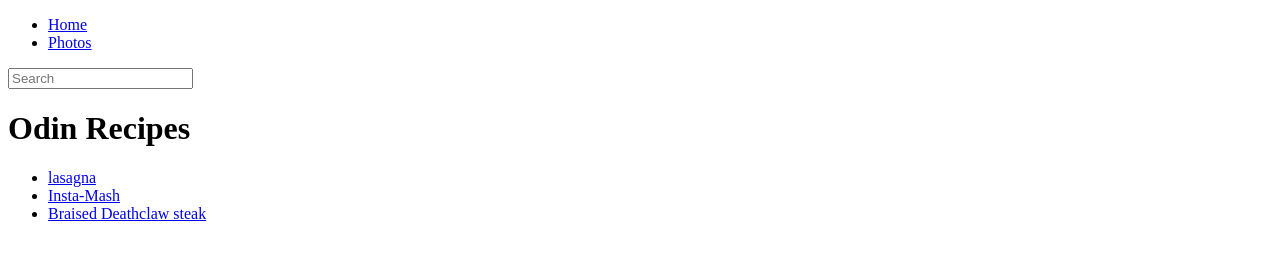
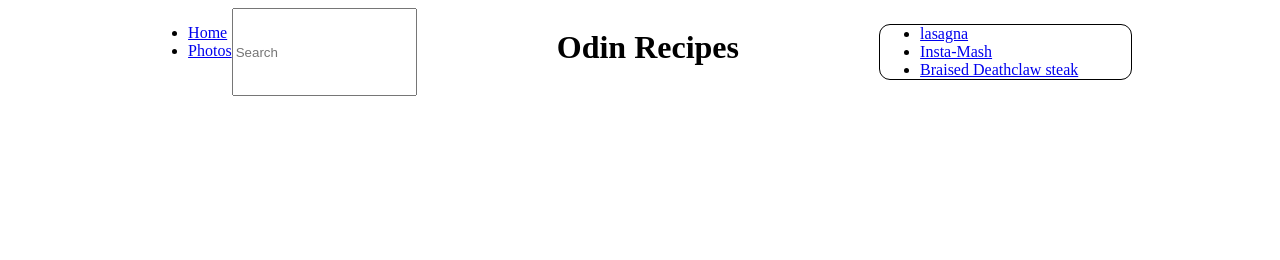
Before and after one commit to marjeanm/odin-recipes, a plain HTML site: page index.html in a window 1280 px wide. Drawn offline with Linux system fonts and the light colour scheme.

```diff
--- a/index.html
+++ b/index.html
@@ -10,7 +10,7 @@
 </head>
 
 <body>
-    <header>
+    <header class="header-list">
         <nav>
             <ul>
                 <li> <a href="#Home">Home</a></li>
--- a/style.css
+++ b/style.css
@@ -0,0 +1,15 @@
+* {
+  box-sizing: border-box;
+}
+body {
+  display: flex;
+  justify-content: space-evenly;
+}
+.list-box {
+  border: 1px solid black;
+  width: 20%;
+  border-radius: 11px;
+}
+.header-list {
+  display: flex;
+}
```
